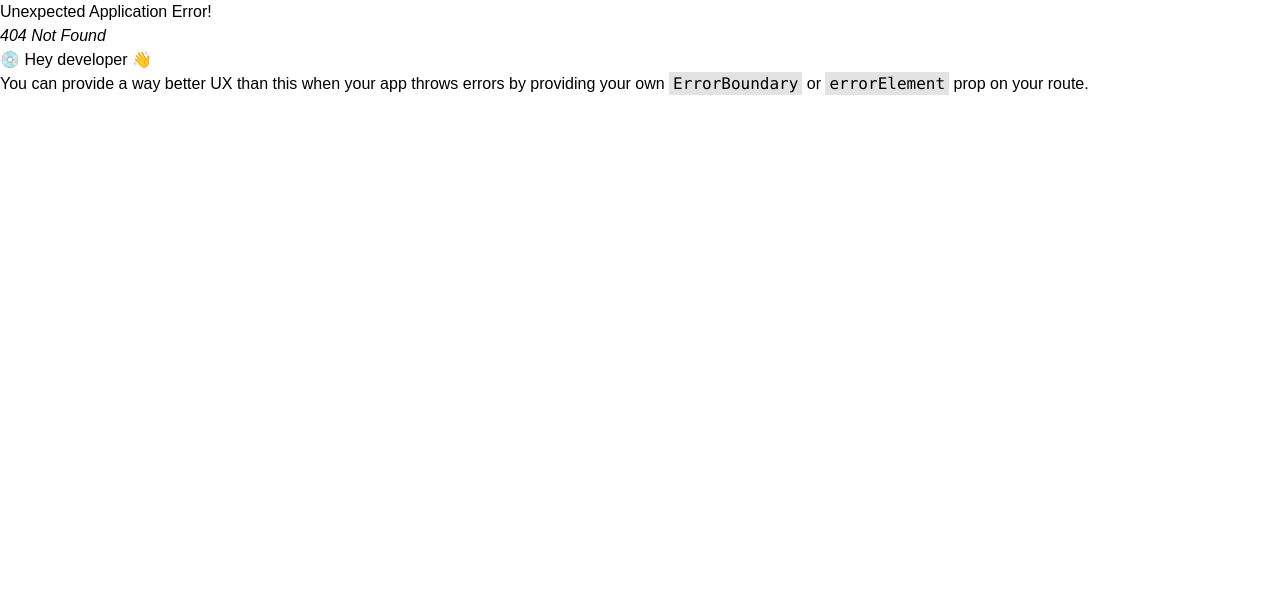
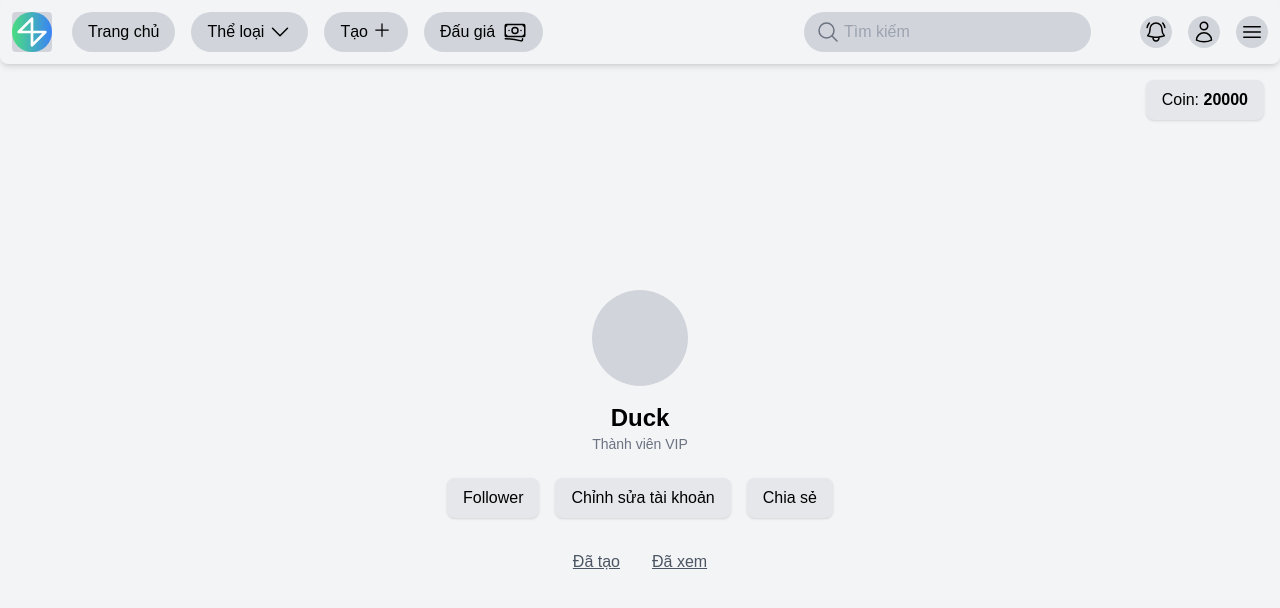
Before and after one commit to HoaiDuck/Drink_Shop_FE, a React (Vite) app in the folder frontend/: page /Account in a window 1280 px wide. Before the commit this address had no page. Shown: the top 608 px of the page. Built offline with nearby package versions, Linux system fonts and the light colour scheme.

Commit message:
đã chuyển code từ typescript về javascript, tiếp tục hoàn thiện giao diện Tạo sản phẩm và Đấu giá để lắp Router

```diff
--- a/frontend/package.json
+++ b/frontend/package.json
@@ -18,8 +18,8 @@
   },
   "devDependencies": {
     "@eslint/js": "^9.13.0",
-    "@types/react": "^18.3.12",
     "@types/react-dom": "^18.3.1",
+    "@vitejs/plugin-react": "^4.3.4",
     "@vitejs/plugin-react-swc": "^3.5.0",
     "autoprefixer": "^10.4.20",
     "eslint": "^9.13.0",
--- a/frontend/src/App.jsx
+++ b/frontend/src/App.jsx
@@ -1,42 +1,28 @@
-import { useState } from 'react'
-import reactLogo from './assets/react.svg'
-import { BrowserRouter,RouterProvider } from 'react-router-dom';
-import { Routes, Route } from 'react-router-dom';
-import viteLogo from '/vite.svg'
-import './index.css'
-import './app.css'
+import { BrowserRouter as Router, Routes, Route } from 'react-router-dom';
+import { Outlet } from 'react-router-dom';
 import Nav from './components/Nav/Index';
-import Account from './components/Account/Index'
-import LoginForm from './components/LoginForm/Index'
-import RegisterForm from './components/RegisterForm/Index'
-import ImageGrid from './components/ImageGrid/Index'
+import Account from './components/Account/Index';
+import LoginForm from './components/LoginForm/Index';
+import RegisterForm from './components/RegisterForm/Index';
+import ImageGrid from './components/ImageGrid/Index';
+import './index.css';
+import './app.css';
 
-const MainLayout = ({children }) => {
-  return (
-    <div>
-      <Nav/>
-      {children }
-    </div>
-  );
-};
-const Layout = () =>{
-  return(
-    <div>
-      {children}
-    </div>
-  )
-}
+
 
 const App = () => {
   return (
     <Router>
       <Routes>
-        <Route path="./components/Account" element={<MainLayout><Account /></MainLayout>} />
+        <Route path="/" element={<Nav />}></Route>
+
+          <Route path="Account" element={<Account />} />
+
+
 
       </Routes>
     </Router>
+  );
+};
 
-
-  )
-}
-export default App
+export default App;
--- a/frontend/src/components/Account/Index.tsx
+++ b/frontend/src/components/Account/Index.jsx
@@ -5,8 +5,7 @@ import Logo from "../Logo/Index";
 const Account = () => {
   return (
     <div className="relative w-screen h-screen flex flex-col bg-gray-100">
-      <Nav />
-
+<Nav/>
       <div className="flex-grow flex flex-col items-center justify-center">
         <div className="w-24 h-24 rounded-full bg-gray-300"></div>
         <h1 className="text-2xl font-bold mt-4">Duck</h1>
--- a/frontend/src/components/ImageGrid/Index.tsx
+++ b/frontend/src/components/ImageGrid/Index.jsx
@@ -17,9 +17,7 @@ const images = [
 ];
 
 const ImageGrid = () => {
-  const [imageDimensions, setImageDimensions] = useState<
-    { url: string; width: number; height: number }[]
-  >([]);
+  const [imageDimensions, setImageDimensions] = useState([]);
 
   useEffect(() => {
     // Tải ảnh và lấy thông tin chiều rộng, chiều cao
@@ -27,8 +25,7 @@ const ImageGrid = () => {
       const loadedDimensions = await Promise.all(
         images.map(
           (image) =>
-            new Promise<{ url: string; width: number; height: number }>(
-              (resolve) => {
+            new Promise((resolve) => {
               const img = new Image();
               img.src = image.url;
               img.onload = () => {
@@ -38,8 +35,7 @@ const ImageGrid = () => {
                   height: img.height,
                 });
               };
-              }
-            )
+            })
         )
       );
       setImageDimensions(loadedDimensions);
--- /dev/null
+++ b/frontend/src/components/Nav/BtnAccount.jsx
@@ -0,0 +1,15 @@
+import React from "react"
+import { Link } from "react-router-dom";  // Import Link từ react-router-dom
+const BtnAccount = () =>{
+    return (
+        <Link to="/Account/">
+          <button className="w-8 h-8 bg-gray-300 rounded-full flex items-center justify-center hover:bg-gray-400">
+            <svg xmlns="http://www.w3.org/2000/svg" fill="none" viewBox="0 0 24 24" strokeWidth={1.5} stroke="currentColor" className="size-6">
+              <path strokeLinecap="round" strokeLinejoin="round" d="M15.75 6a3.75 3.75 0 1 1-7.5 0 3.75 3.75 0 0 1 7.5 0ZM4.501 20.118a7.5 7.5 0 0 1 14.998 0A17.933 17.933 0 0 1 12 21.75c-2.676 0-5.216-.584-7.499-1.632Z" />
+            </svg>
+            <span className="sr-only">Account</span>
+          </button>
+        </Link>
+    )
+}
+export default BtnAccount
--- /dev/null
+++ b/frontend/src/components/Nav/BtnMenu.jsx
@@ -0,0 +1,13 @@
+import React from "react"
+import { Link } from "react-router-dom";  // Import Link từ react-router-dom
+const BtnMenu = () =>{
+    return (
+        <button className="w-8 h-8 bg-gray-300 rounded-full flex items-center justify-center hover:bg-gray-400">
+          <svg xmlns="http://www.w3.org/2000/svg" fill="none" viewBox="0 0 24 24" strokeWidth={1.5} stroke="currentColor" className="size-6">
+          <path strokeLinecap="round" strokeLinejoin="round" d="M3.75 6.75h16.5M3.75 12h16.5m-16.5 5.25h16.5" />
+          </svg>
+          <span className="sr-only">Menu</span>
+        </button>
+    )
+}
+export default BtnMenu
--- a/frontend/src/components/Nav/Index.tsx
+++ b/frontend/src/components/Nav/Index.jsx
@@ -1,6 +1,7 @@
 import React from "react"
 import Logo from "../Logo/Index"
-import { Link } from "react-router-dom";  // Import Link từ react-router-dom
+import BtnAccount from "./BtnAccount"
+import BtnMenu from "./BtnMenu"
 
 const Nav = () =>{
     return (
@@ -61,18 +62,8 @@ const Nav = () =>{
           </span>
           <span className="sr-only">Tạo mới</span>
         </button>
-        <button className="w-8 h-8 bg-gray-300 rounded-full flex items-center justify-center hover:bg-gray-400">
-          <svg xmlns="http://www.w3.org/2000/svg" fill="none" viewBox="0 0 24 24" strokeWidth={1.5} stroke="currentColor" className="size-6">
-          <path strokeLinecap="round" strokeLinejoin="round" d="M15.75 6a3.75 3.75 0 1 1-7.5 0 3.75 3.75 0 0 1 7.5 0ZM4.501 20.118a7.5 7.5 0 0 1 14.998 0A17.933 17.933 0 0 1 12 21.75c-2.676 0-5.216-.584-7.499-1.632Z" />
-          </svg>
-          <span className="sr-only">Account</span>
-        </button>
-        <button className="w-8 h-8 bg-gray-300 rounded-full flex items-center justify-center hover:bg-gray-400">
-          <svg xmlns="http://www.w3.org/2000/svg" fill="none" viewBox="0 0 24 24" strokeWidth={1.5} stroke="currentColor" className="size-6">
-          <path strokeLinecap="round" strokeLinejoin="round" d="M3.75 6.75h16.5M3.75 12h16.5m-16.5 5.25h16.5" />
-          </svg>
-          <span className="sr-only">Menu</span>
-        </button>
+        <BtnAccount/>
+        <BtnMenu/>
       </div>
     </nav>
     )
--- a/frontend/src/main.jsx
+++ b/frontend/src/main.jsx
@@ -1,18 +1,9 @@
-import { StrictMode } from 'react'
-import { createRoot } from 'react-dom/client'
-import { BrowserRouter,createBrowserRouter,RouterProvider } from 'react-router-dom';
-import './index.css'
-import App from './App.jsx'
+import React from "react";
+import ReactDOM from "react-dom/client";
+import App from "./App"; // Đường dẫn chính xác tới App.js
 
-const router = createBrowserRouter([
-  {
-    path: "/",
-    element: <App/>
-  }
-])
-
-createRoot(document.getElementById('root')).render(
-  <StrictMode>
-    <RouterProvider router={router}/>
-  </StrictMode>,
-)
+ReactDOM.createRoot(document.getElementById("root")).render(
+  <React.StrictMode>
+    <App />
+  </React.StrictMode>
+);
--- a/frontend/vite.config.js
+++ b/frontend/vite.config.js
@@ -1,7 +1,9 @@
-import { defineConfig } from 'vite'
-import react from '@vitejs/plugin-react-swc'
+import { defineConfig } from "vite";
+import react from "@vitejs/plugin-react";
 
-// https://vite.dev/config/
 export default defineConfig({
   plugins: [react()],
-})
+  resolve: {
+    extensions: [".js", ".jsx"], // Đảm bảo Vite hỗ trợ .js và .jsx
+  },
+});
```
Also changed, not shown: frontend/src/components/LoginForm/Index.jsx (renamed from frontend/src/components/LoginForm/Index.tsx), frontend/src/components/Logo/Index.jsx (renamed from frontend/src/components/Logo/Index.tsx), frontend/src/components/RegisterForm/Index.jsx (renamed from frontend/src/components/RegisterForm/Index.tsx), 1 other file (tests, documents, lock files or other folders). Lines whose indentation alone changed are shown as unchanged.
